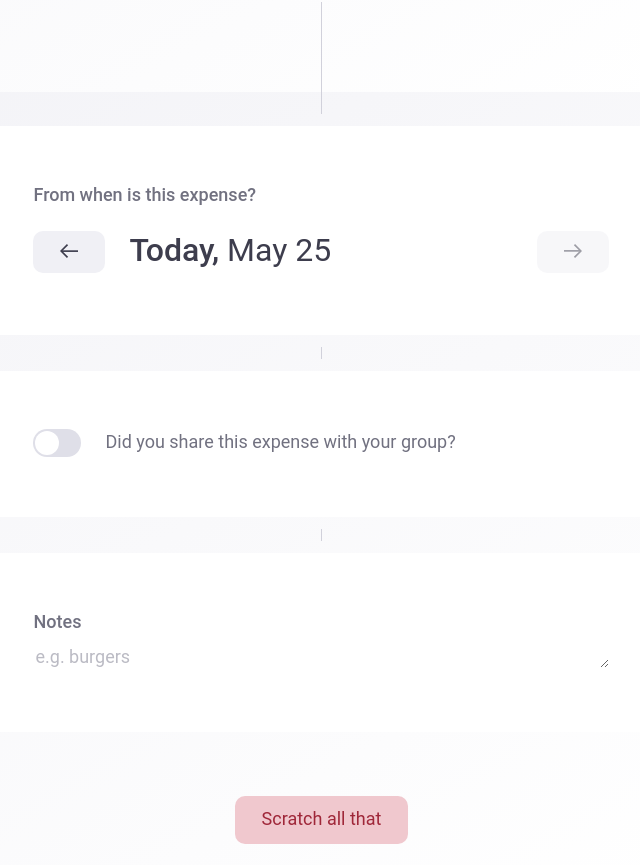
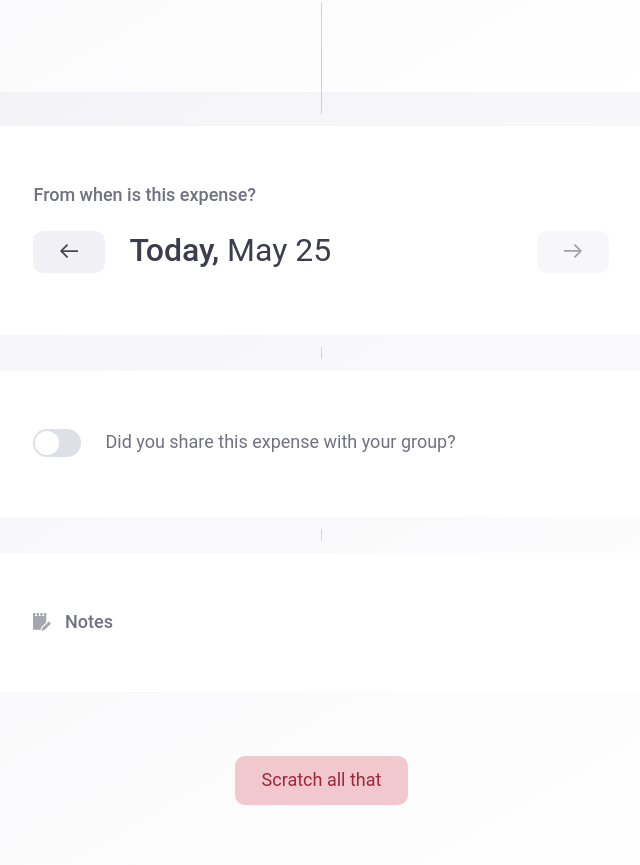
Before and after one commit to Edeltraudt/scontrino-frontend, a React (Create React App) app: page / in a window 1280 px wide. Shown: the part 708-1573 px from the top of the page, without its empty margins (324-964 px from the left). Built offline with nearby package versions, Linux system fonts and the light colour scheme.

Commit message:
Make notes input toggleable and add icon

```diff
--- a/src/NewExpense/Fields/Notes.js
+++ b/src/NewExpense/Fields/Notes.js
@@ -1,21 +1,33 @@
-import React from "react";
+import React, { useRef, useState } from "react";
 
 import { Label, Card } from "./../../shared";
 import { Form, Textarea } from "./../../Forms";
 
+import { ReactComponent as NotesIcon } from "./../../shared/icons/edit.svg";
+
 export const NotesField = ({ notes, onChange, ...props }) => {
+  const [showField, setShowField] = useState(false);
+  const inputRef = useRef(null);
+
   return (
     <Card chained>
-      <Label htmlFor="notes" expand>
-        Notes
+      <Label htmlFor="notes" onClick={(e) => setShowField(true)} expand>
+        <NotesIcon />
+        <span>Notes</span>
       </Label>
       <Form.Row>
+        {(showField || (inputRef.current && inputRef.current.value)) && (
           <Textarea
+            id="notes"
             small
             placeholder="e.g. burgers"
             onChange={(e) => onChange(e.target.value)}
+            onFocus={(e) => setShowField(true)}
+            onBlur={(e) => setShowField(false)}
             defaultValue={notes}
+            ref={inputRef}
           />
+        )}
       </Form.Row>
     </Card>
   );
--- a/src/shared/Typography/Label.js
+++ b/src/shared/Typography/Label.js
@@ -9,6 +9,21 @@ export const Label = styled.label`
   font-weight: 500;
   line-height: 1;
   margin: 0 0 0.25em;
+
+  svg {
+    display: inline-block;
+    opacity: 0.625;
+    margin-top: -2px;
+
+    &:not(:only-child) {
+      vertical-align: middle;
+    }
+
+    &:not(:last-child) {
+      margin-right: 0.75em;
+    }
+  }
+
 
   /* Expand the click area to the next relative parent */
   ${({ expand }) =>
```
Lines whose indentation alone changed are shown as unchanged.
